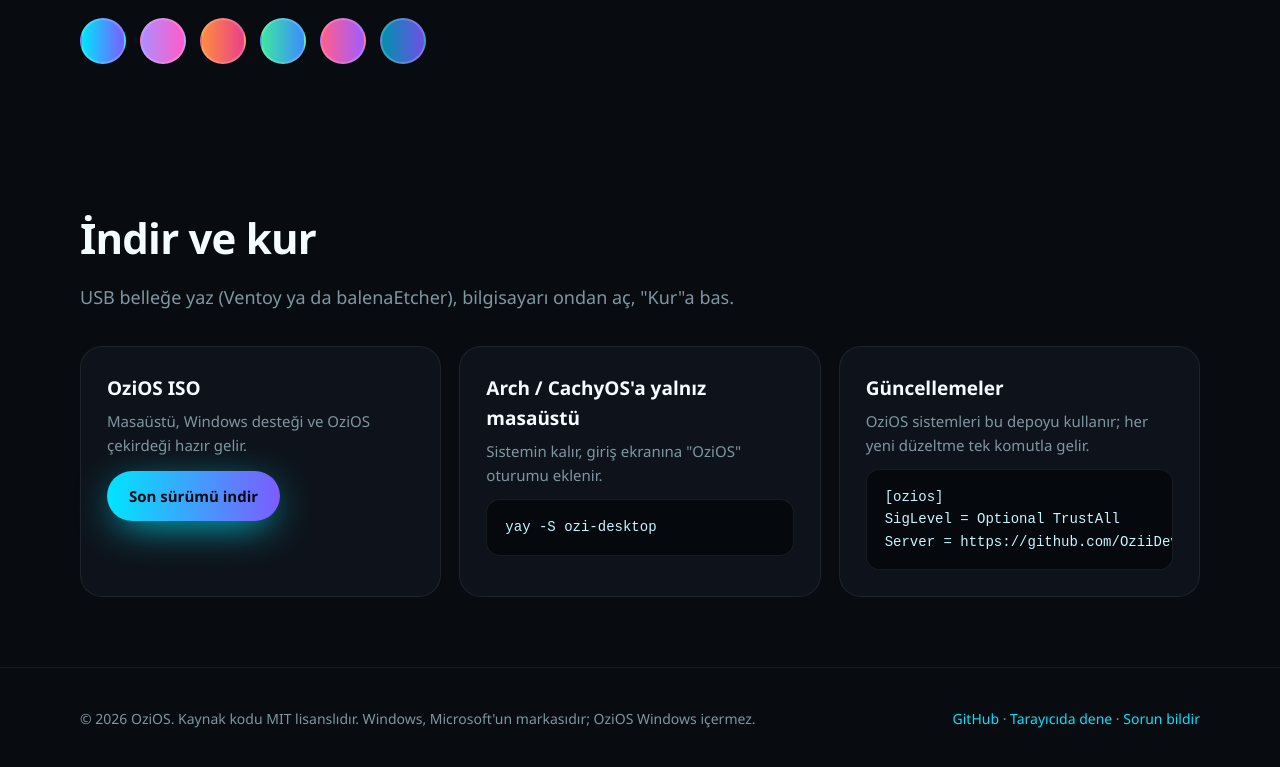
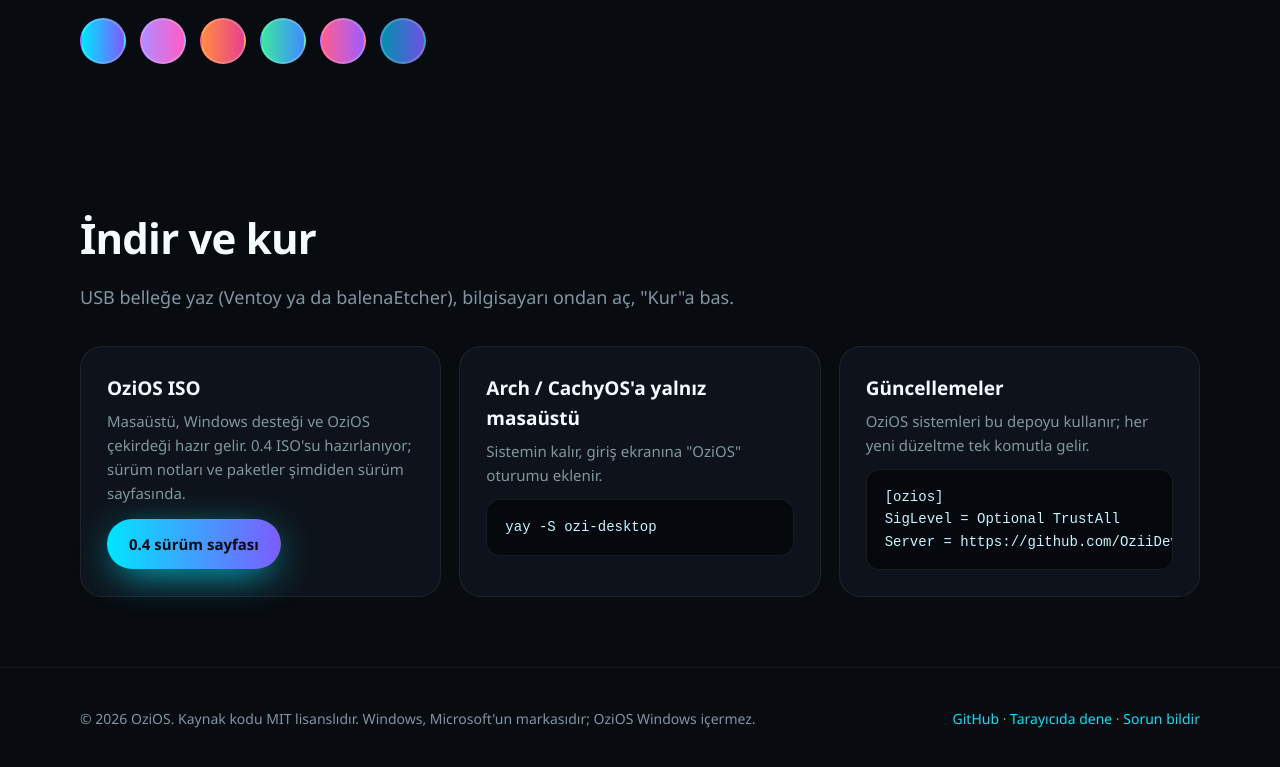
Before and after one commit to OziiDev/OziOS, a plain HTML site: page site/index.html in a window 1280 px wide. Shown: the part 4723-5490 px from the top of the page. Drawn offline with Linux system fonts and the light colour scheme.

Commit message:
Site: the download button goes to the 0.4 release until its ISO is hosted

```diff
--- a/site/index.html
+++ b/site/index.html
@@ -35,7 +35,7 @@
           ışıltılı pencereler, altı tema, döşeme, kilit ekranı, hızlı ayarlar. Bir <b>.exe</b>'ye çift tıkla;
           Windows uygulaması kendi penceresinde açılsın.</p>
         <div class="actions">
-          <a class="btn primary" href="https://github.com/OziiDev/OziOS/releases/latest">OziOS'u indir</a>
+          <a class="btn primary" href="#indir">OziOS'u indir</a>
           <a class="btn" href="demo/">Masaüstünü tarayıcıda dene →</a>
         </div>
         <div class="shot"><img src="img/night.png" alt="OziOS masaüstü: gece şehri duvar kâğıdı, üç adalı çubuk ve dock" width="1280" height="706"></div>
@@ -110,8 +110,9 @@
         <div class="install">
           <div class="card">
             <h3>OziOS ISO</h3>
-            <p>Masaüstü, Windows desteği ve OziOS çekirdeği hazır gelir.</p>
-            <p style="margin-top:14px"><a class="btn primary" href="https://github.com/OziiDev/OziOS/releases/latest">Son sürümü indir</a></p>
+            <p>Masaüstü, Windows desteği ve OziOS çekirdeği hazır gelir. 0.4 ISO'su hazırlanıyor;
+              sürüm notları ve paketler şimdiden sürüm sayfasında.</p>
+            <p style="margin-top:14px"><a class="btn primary" href="https://github.com/OziiDev/OziOS/releases/tag/v0.4.0-beta1">0.4 sürüm sayfası</a></p>
           </div>
           <div class="card">
             <h3>Arch / CachyOS'a yalnız masaüstü</h3>
```
